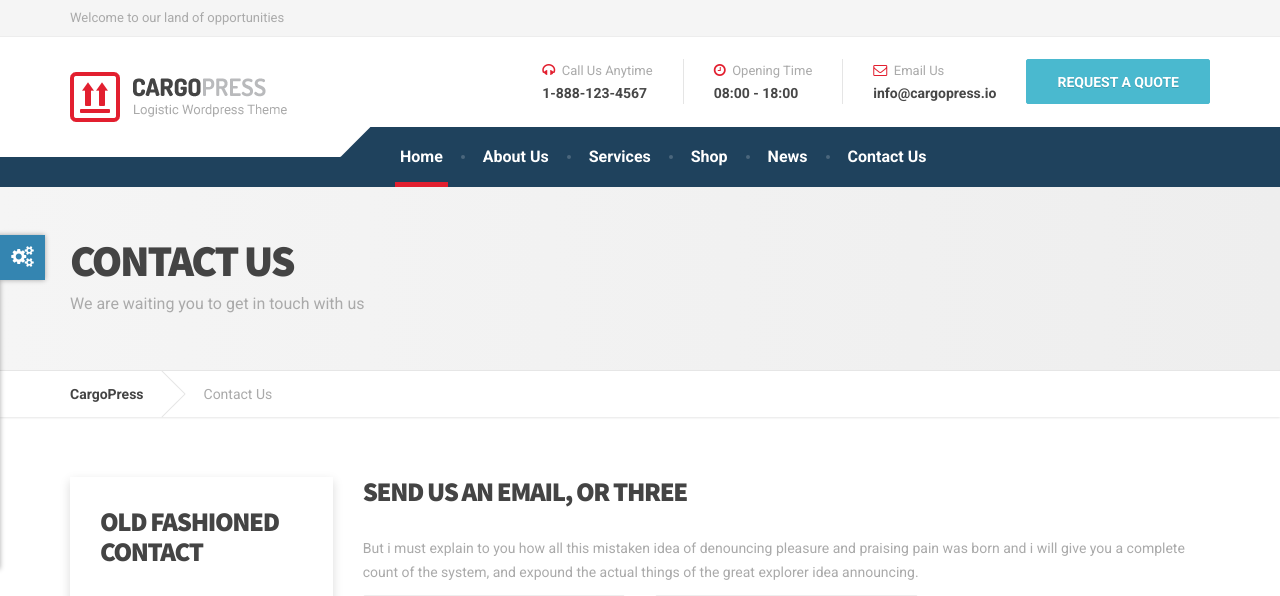
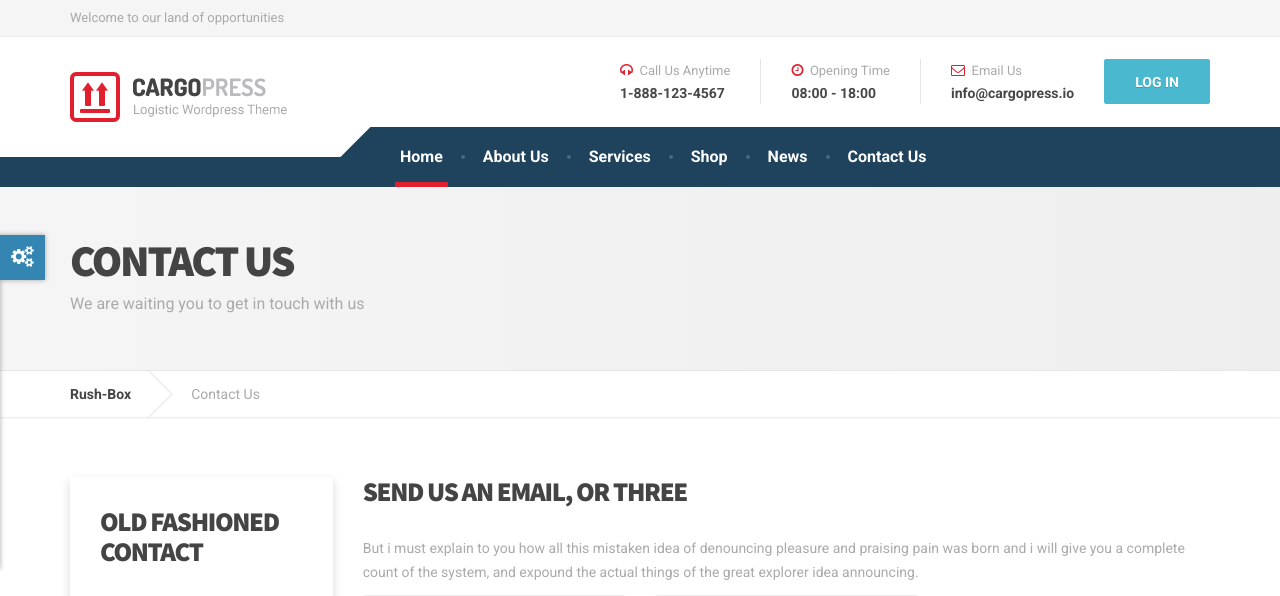
Before and after one commit to Thornone/Empresa, a PHP site: page /contacto.php in a window 1280 px wide. Shown: the top 596 px of the page. Run offline with PHP 8.4, Linux system fonts and the light colour scheme; some libraries are stand-ins or nearby versions.

Commit message:
Cambios a Contacto

```diff
--- a/contacto.php
+++ b/contacto.php
@@ -4,7 +4,7 @@
 <meta charset="UTF-8"/>
 <meta name="viewport" content="width=device-width, initial-scale=1.0"/>
 <link rel="pingback" href="https://demo.proteusthemes.com/cargopress/xmlrpc.php"/>
-<title>Contact Us | CargoPress</title>
+<title>Contact Us | Rush-Box</title>
 <link rel="alternate" type="application/rss+xml" title="CargoPress &raquo; Feed" href="https://demo.proteusthemes.com/cargopress/feed/"/>
 <link rel="alternate" type="application/rss+xml" title="CargoPress &raquo; Comments Feed" href="https://demo.proteusthemes.com/cargopress/comments/feed/"/>
 <link rel="alternate" type="application/rss+xml" title="CargoPress &raquo; Contact Us Comments Feed" href="https://demo.proteusthemes.com/cargopress/contact-us/feed/"/>
@@ -111,7 +111,7 @@ Welcome to our land of opportunities </div>
 <span class="icon-box__subtitle"><a class="__cf_email__" href="/cdn-cgi/l/email-protection" data-cfemail="eb82858d84ab888a998c849b998e9898c58284">[email&#160;protected]</a><script cf-hash='f9e31' type="text/javascript">
 /* <![CDATA[ */!function(){try{var t="currentScript"in document?document.currentScript:function(){for(var t=document.getElementsByTagName("script"),e=t.length;e--;)if(t[e].getAttribute("cf-hash"))return t[e]}();if(t&&t.previousSibling){var e,r,n,i,c=t.previousSibling,a=c.getAttribute("data-cfemail");if(a){for(e="",r=parseInt(a.substr(0,2),16),n=2;a.length-n;n+=2)i=parseInt(a.substr(n,2),16)^r,e+=String.fromCharCode(i);e=document.createTextNode(e),c.parentNode.replaceChild(e,c)}}}catch(u){}}();/* ]]> */</script></span>
 </div>
-</div><div class="widget  widget_text"> <div class="textwidget"><a class="btn    btn-info" href="https://demo.proteusthemes.com/cargopress/contact-us/" target="_self">REQUEST A QUOTE</a></div>
+</div><div class="widget  widget_text"> <div class="textwidget"><a class="btn    btn-info" href="https://demo.proteusthemes.com/cargopress/contact-us/" target="_self">Log In</a></div>
 </div> </div>
 </header>
 </div>
@@ -124,7 +124,7 @@ Welcome to our land of opportunities </div>
 </div> <div class="breadcrumbs">
 <div class="container">
 
-<span typeof="v:Breadcrumb"><a rel="v:url" property="v:title" title="Go to CargoPress." href="https://demo.proteusthemes.com/cargopress" class="home">CargoPress</a></span><span typeof="v:Breadcrumb"><span property="v:title">Contact Us</span></span> </div>
+<span typeof="v:Breadcrumb"><a rel="v:url" property="v:title" title="Go to CargoPress." href="https://demo.proteusthemes.com/cargopress" class="home">Rush-Box</a></span><span typeof="v:Breadcrumb"><span property="v:title">Contact Us</span></span> </div>
 </div>
 <div class="container">
 <div class="row">
```
